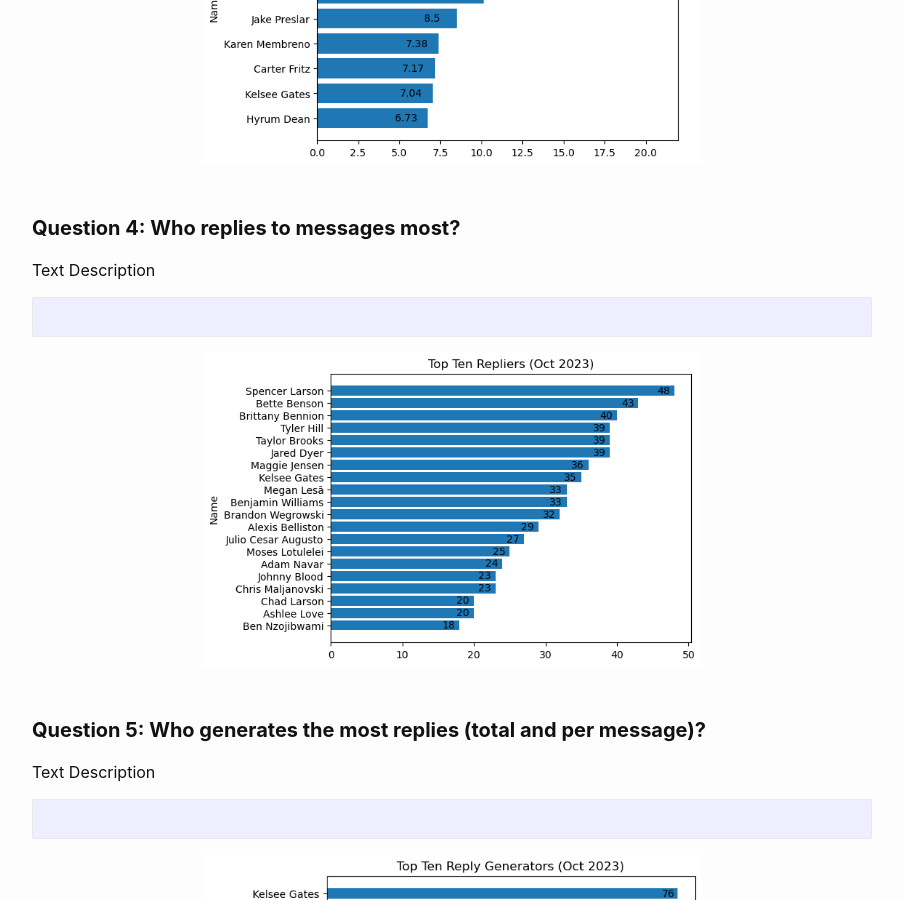
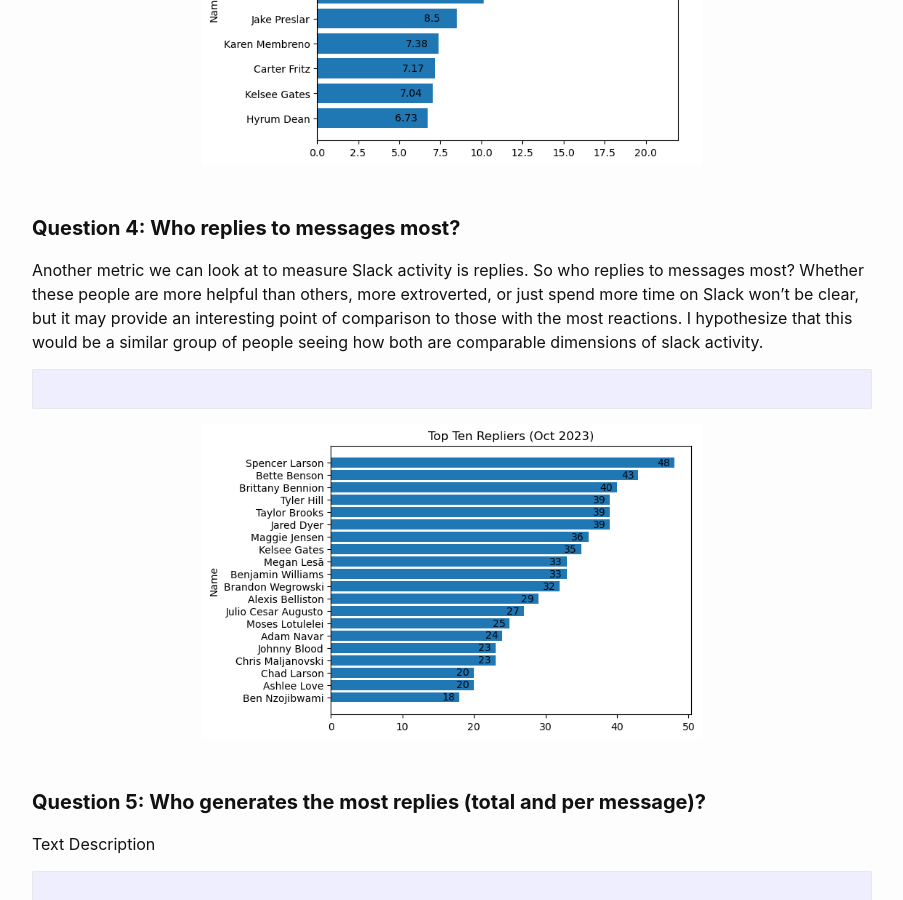
Before and after one commit to bwegr/386, a Jekyll site: the page built from _posts/2023-12-14-project2.md, in a window 1280 px wide and 900 px high, scrolled down 5075 px. Shown: the whole window, without its empty margins (188-1091 px from the left). Built offline with Jekyll 4.4.1, drawn with Linux system fonts in a browser that asks for light colours; comment, search, counter and statistics services are not loaded.

Commit message:
Update 2023-12-14-project2.md

````diff
--- a/_posts/2023-12-14-project2.md
+++ b/_posts/2023-12-14-project2.md
@@ -151,7 +151,7 @@ plt.show()
 
 #### **Question 4: Who replies to messages most?**
 
-Text Description
+Another metric we can look at to measure Slack activity is replies. So who replies to messages most? Whether these people are more helpful than others, more extroverted, or just spend more time on Slack won't be clear, but it may provide an interesting point of comparison to those with the most reactions. I hypothesize that this would be a similar group of people seeing how both are comparable dimensions of slack activity.
 
 ```python
 
````
